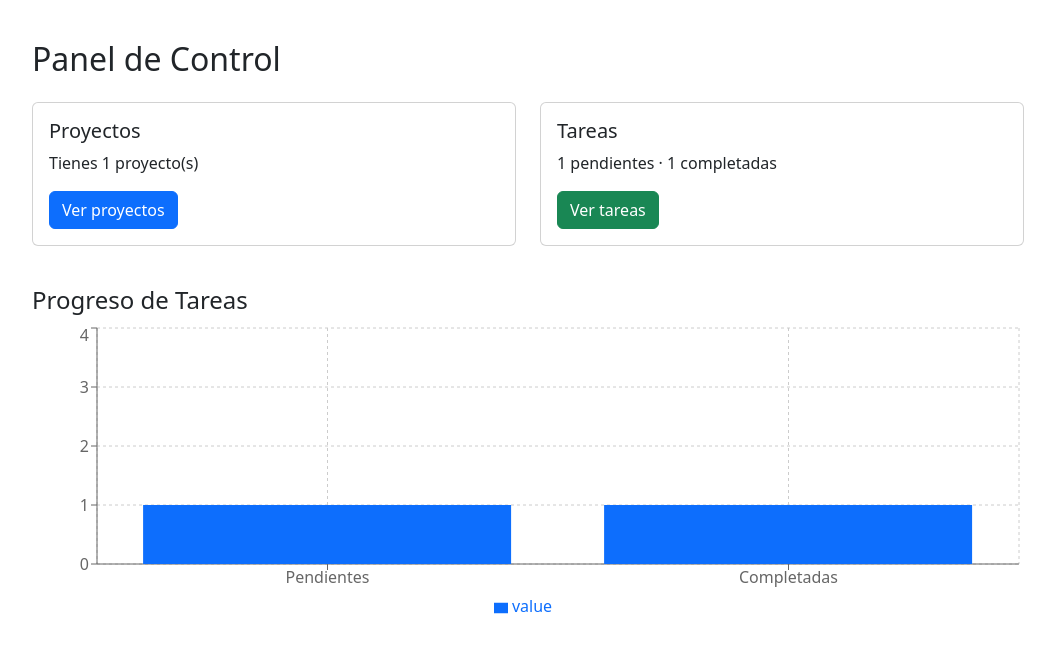
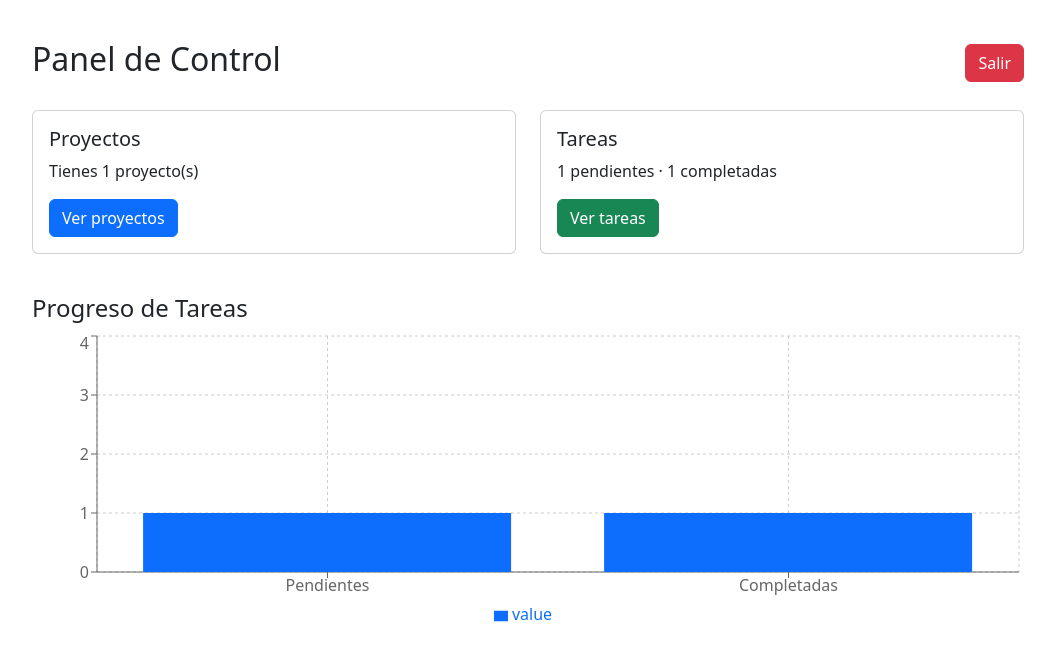
Before and after one commit to Alvaro1823/Proyecto-DSP, a Next.js app: page /dashboard in a window 1280 px wide. Shown: the top 660 px of the page, without its empty margins (112-1167 px from the left). Built offline with nearby package versions, Linux system fonts and the light colour scheme.

Commit message:
Se agrego la opcion de "salir" en el panel de control, con opcion si o no.

```diff
--- a/app/dashboard/page.jsx
+++ b/app/dashboard/page.jsx
@@ -12,12 +12,18 @@ import {
   Legend,
   ResponsiveContainer
 } from 'recharts'
+import { useRouter } from 'next/navigation'
 
 export default function DashboardPage() {
   const [data, setData] = useState(null)
   const [loading, setLoading] = useState(true)
   const [error, setError] = useState(null)
-
+  const router = useRouter()
+  const handleLogout = () => {
+    if (confirm('¿Está seguro que desea salir?')) {
+      router.push('/')
+    }
+  }
   useEffect(() => {
     setLoading(true)
     fetch('/data.json')
@@ -60,9 +66,13 @@ export default function DashboardPage() {
     { name: 'Completadas', value: completadas }
   ]
 
+
   return (
-    <Container className="mt-4">
+      <Container className="mt-4">
+      <div className="d-flex justify-content-between align-items-center mb-4">
       <h2>Panel de Control</h2>
+      <Button variant="danger" onClick={handleLogout}>Salir</Button>
+      </div>
 
       <Row className="mt-4">
         <Col md={6} className="mb-3">
```
